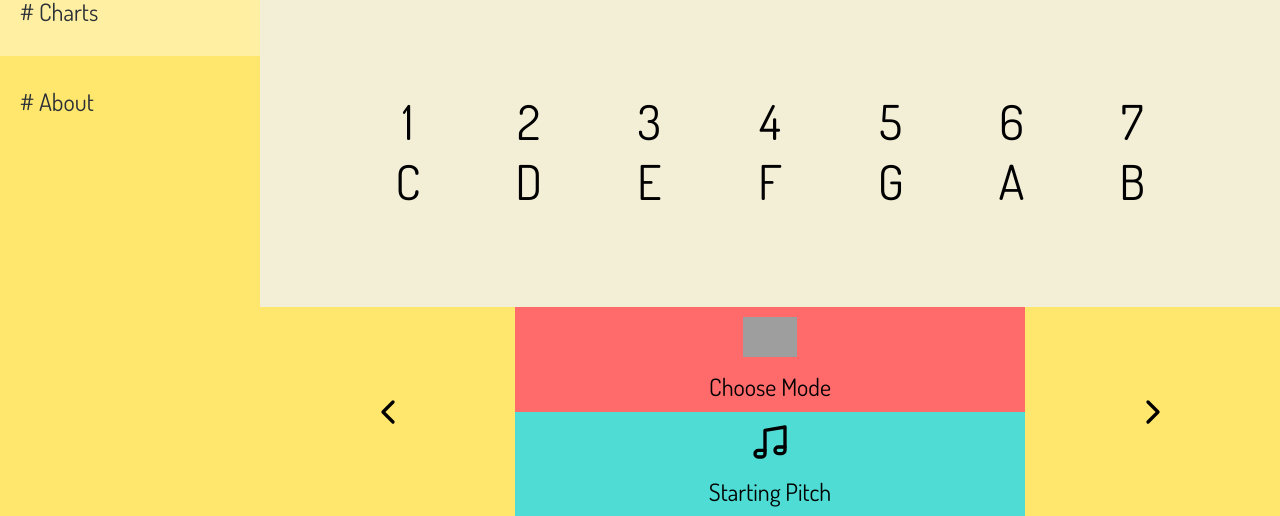
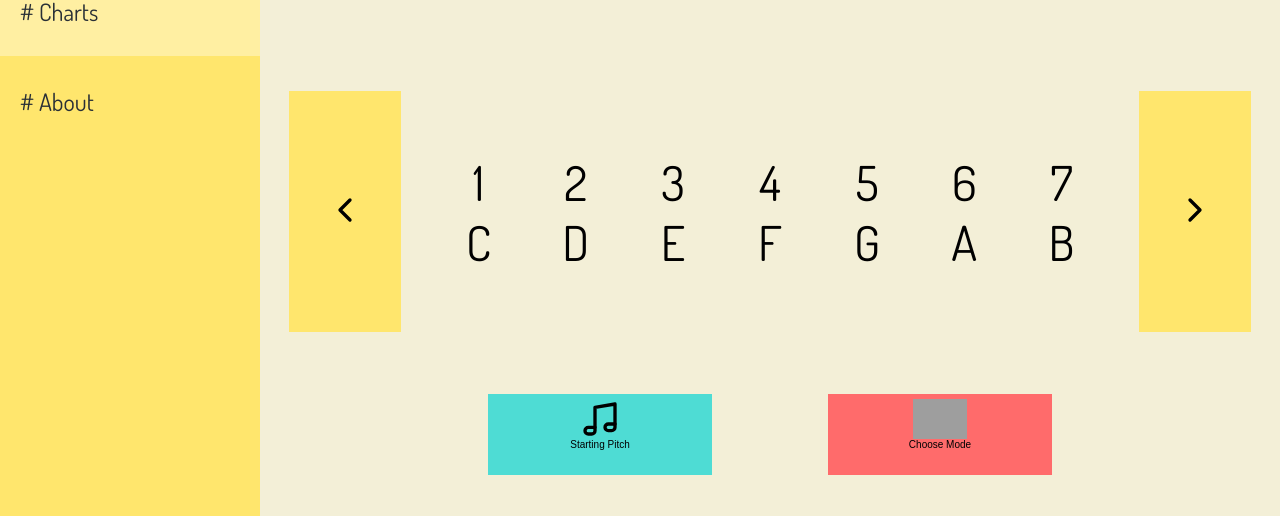
Before and after one commit to regexpressyourself/PracticeBuddy, a React app: page /modes in a window 1280 px wide. Shown: the part 284-800 px from the top of the page. Built offline with nearby package versions, Linux system fonts and the light colour scheme; grey boxes are pictures that could not be loaded.

Commit message:
buttons are actual buttons now

```diff
--- a/src/components/Modes.js
+++ b/src/components/Modes.js
@@ -105,26 +105,34 @@ class Modes extends Component {
 
                 { /* Buttons */ }
 
-                <div onClick={this.decrementMode} className="center-grid-area left-btn">
+                <div className="center-grid-area left-btn-area" >
+                    <button onClick={this.decrementMode} className="left-btn btn">
+                    <img className="fa" src={chevronLeft} alt="" />
+                    </button>
 
-                    <img className="fa" src={chevronLeft} alt="" />
                 </div>
-                <div onClick={this.changeMode} className="center-grid-area mode-btn">
+                <div className="center-grid-area mode-btn-area">
+                    <button onClick={this.changeMode} className="mode-btn btn" >
                     <img className="fa" src={list} alt="" />
                     <span className="btn-text">
                         Choose Mode
                     </span>
+                    </button>
 
                 </div>
-                <div onClick={this.incrementMode} className="center-grid-area right-btn">
+                <div className="center-grid-area right-btn-area">
+                    <button onClick={this.incrementMode} className="right-btn btn">
                     <img className="fa" src={chevronRight} alt="" />
+                    </button>
                 </div>
-                <div onClick={this.changePitch} className="center-grid-area pitch-btn">
-
+                <div  className="center-grid-area pitch-btn-area">
+                    <button onClick={this.changePitch} className="pitch-btn btn">
                     <img className="fa" src={music} alt="" />
                         <span className="btn-text">
                         Starting Pitch
                         </span>
+                    </button>
+
                 </div>
             </div>
         );
--- a/src/styles/Modes.css
+++ b/src/styles/Modes.css
@@ -29,35 +29,48 @@
     justify-content: center;
     align-items: center;
 }
-.left-btn {
+.left-btn-area {
     grid-area: left-btn;
+}
+.left-btn{
     background-color: var(--nav-color);
 }
+.mode-btn-area {
+    grid-area: mode-btn;
+}
 .mode-btn {
-    grid-area: mode-btn;
     background-color: var(--red-color);
     display:grid;
     grid-template-columns:  1fr;
     grid-template-rows: 1fr 1fr;
     padding-top: 5px;
 }
+.right-btn-area{
+    grid-area: right-btn;
+}
 .right-btn{
-    grid-area: right-btn;
     background-color: var(--nav-color);
 }
-.right-btn:hover,
-.left-btn:hover,
-.mode-btn:hover,
-.pitch-btn:hover {
-    cursor: pointer;
+.pitch-btn-area {
+    grid-area: pitch-btn;
 }
 .pitch-btn {
-    grid-area: pitch-btn;
     background-color: var(--blue-color);
     display:grid;
     grid-template-columns:  1fr;
     grid-template-rows: 1fr 1fr;
     padding-top: 5px;
+}
+.btn {
+    transition: 0.2s;
+    border:none;
+    width:100%;
+    height:100%;
+}
+.btn:hover {
+    cursor: pointer;
+    filter: saturate(150%);
+    box-shadow: 0 10px 20px rgba(0,0,0,.19), 0 6px 6px rgba(0,0,0,.23);
 }
 .btn-text {
     padding:0;
@@ -65,14 +78,29 @@
     font-size: 75%;
 }
 
-@media screen and (min-width: 700px) {
+@media screen and (min-width: 768px) {
     #mode-container {
-    /*grid-template-columns:  1fr 1fr 2fr 1fr;
-    grid-template-areas: "nav nav      nav       nav"
-                         "nav header   header    header"
-                         "nav note-section note-section note-section"
-                         "nav left-btn mode-btn  right-btn"
-                         "nav left-btn pitch-btn right-btn";
-                         */
+        display:grid;
+        grid-template-rows: 2fr 3fr 1fr;
+        grid-template-columns:  1fr 2fr 2fr 1fr;
+        grid-template-areas: "header   header       header       header"
+                             "left-btn note-section note-section right-btn"
+                             "nothing1  pitch-btn    mode-btn     nothing2";
+    }
+    .btn {
+        height: 66%;
+        width: 66%;
+        text-align:center;
+    }
+    .mode-btn-area,
+    .pitch-btn-area {
+        display: flex;
+        align-items: center;
+        justify-content: center;
+        flex-flow: row;
+    }
+    .pitch-btn,
+    .mode-btn{
+        align-self:flex-start;
     }
 }
```
Lines whose indentation alone changed are shown as unchanged.
